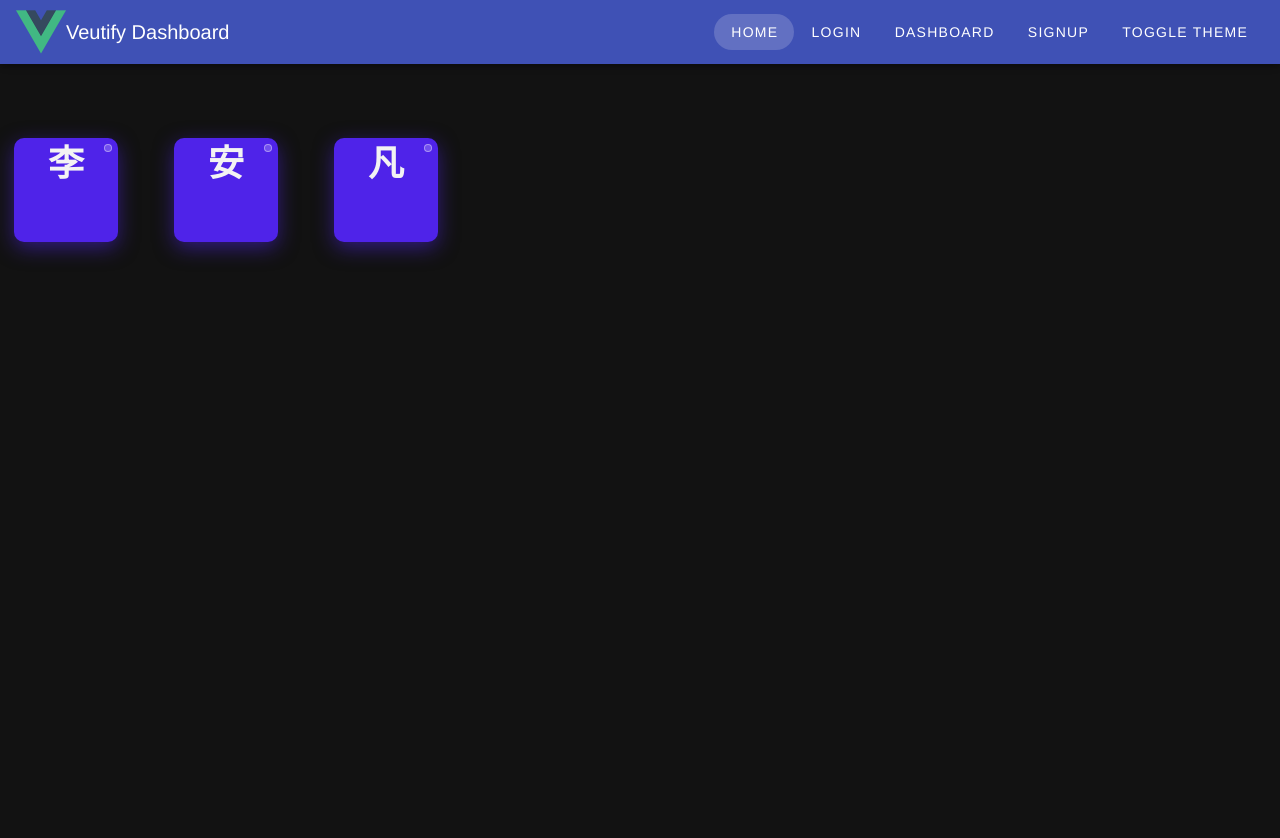
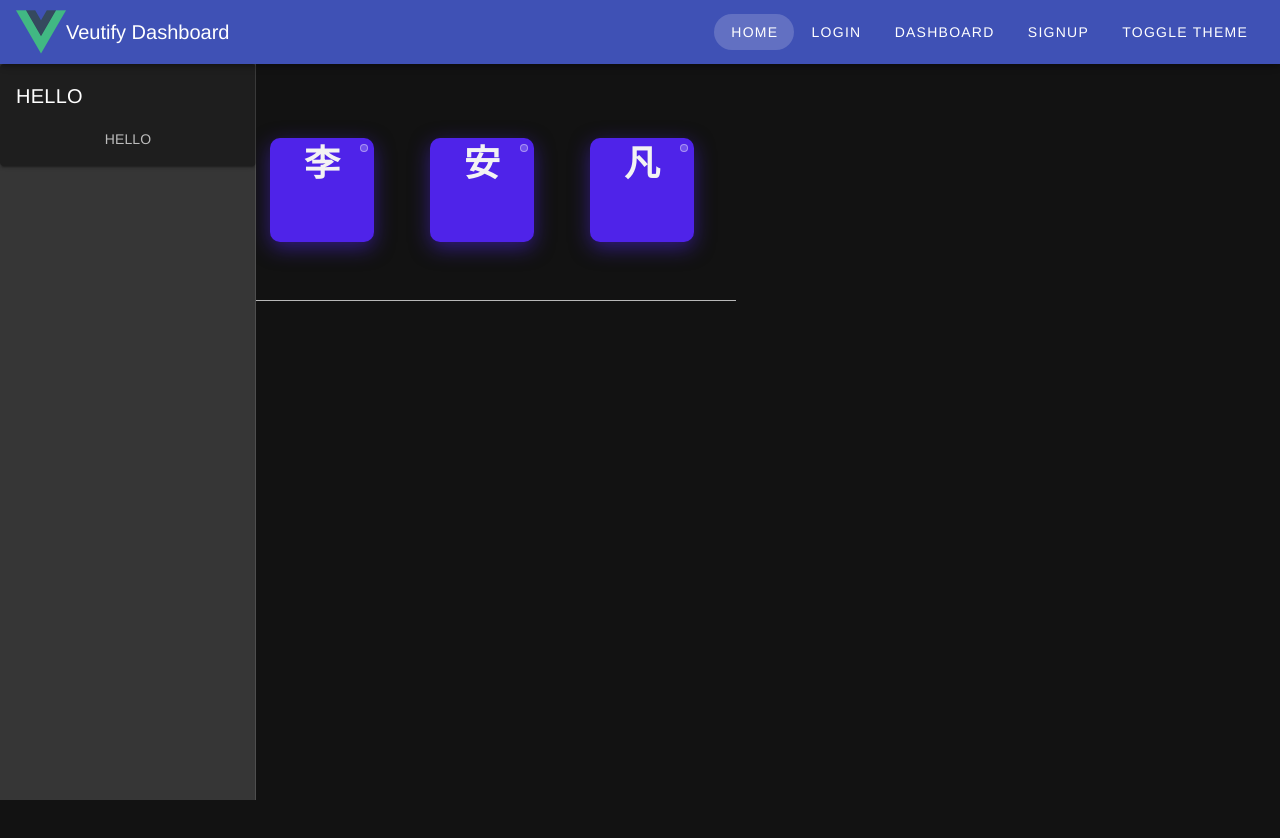
Before and after one commit to Li147/vue-tiles, a Vue app: page / in a window 1280 px wide. Shown: the top 838 px of the page. Built offline with nearby package versions, Linux system fonts and the light colour scheme; data requests are answered from the project's data file.

Commit message:
added InfoCard

```diff
--- a/src/App.vue
+++ b/src/App.vue
@@ -1,6 +1,6 @@
 <template>
   <v-app>
-    <v-app-bar app color="indigo" dark>
+    <v-app-bar app clipped-left color="indigo" dark>
       <img alt="Vue logo"  width="50" height="50" src="./assets/logo.png">
       <v-toolbar-title>Veutify Dashboard</v-toolbar-title>
       <v-spacer></v-spacer>
@@ -63,4 +63,8 @@ export default {
   color: #2c3e50;
   margin-top: 60px;
 }
+
+.inline-block {
+  display: flex;
+}
 </style>
--- a/src/components/Grid.vue
+++ b/src/components/Grid.vue
@@ -16,12 +16,6 @@
               @drag="onDrag"
               @click="click"
     >
-      <!-- <slot name="cell"
-            :item="c.item"
-            :index="c.index"
-            :sort="c.sort"
-            :remove="() => { removeItem(v) }">
-      </slot> -->
       <Icon
         :text="c.item.symbol"
         :color="colors[0]"
@@ -37,7 +31,6 @@
 import windowSize from '../mixins/window_size.js'
 import GridItem from './GridItem.vue'
 import Icon from './Icon.vue'
-import EventService from '@/services/EventService.js'
 import { generateRGBColors } from '../mixins/util.js'
 
 export default {
@@ -102,16 +95,6 @@ export default {
       },
       immediate: true
     }
-  },
-
-  created() {
-    EventService.getCharacters()
-      .then(response => {
-        this.items = response.data
-      })
-      .catch(error => {
-        console.log('There was an error with fetching the data:', error.response)
-      })
   },
   computed: {
     gridResponsiveWidth () {
--- a/src/components/GridItem.vue
+++ b/src/components/GridItem.vue
@@ -7,6 +7,7 @@
     @touchstart.stop="mousedown"
   >
     <slot />
+    <v-text-field></v-text-field>
   </div>
 </template>
 
--- /dev/null
+++ b/src/components/InfoCard.vue
@@ -0,0 +1,21 @@
+<template>
+  <v-card>
+    <v-card-title> {{ title }} </v-card-title>
+    <v-card-text> {{ title }} </v-card-text>
+  </v-card>
+</template>
+
+<script>
+  export default {
+    props:{
+      title: {
+        type: String,
+        default: 'n/a'
+      }
+    }
+  }
+</script>
+
+<style lang="scss" scoped>
+
+</style>
--- a/src/main.js
+++ b/src/main.js
@@ -8,6 +8,7 @@ import 'material-design-icons-iconfont/dist/material-design-icons.css'
 Vue.config.productionTip = false
 
 new Vue({
+  //this injects store into all components so they have direct access to it
   store,
   router,
   vuetify,
--- a/src/views/Home.vue
+++ b/src/views/Home.vue
@@ -1,49 +1,55 @@
 <template>
+  <div>
+    <v-navigation-drawer permanent clipped app>
+      <info-card
+        :title="infoText"
+      />
+    </v-navigation-drawer>
     <grid
       :center="false"
       :draggable="true"
       :sortable="true"
+      :items="rawData"
       :height="160"
       :width="160"
       @change="change"
       @remove="remove"
       @click="click"
       @sort="sort"
-  >
-    <!-- <template slot="cell" scope="props">
-      <Icon
-        :color="props.item"
-        :index="props.index"
-        :with-button="true"
-        @remove="props.remove()"
     />
-    </template> -->
-  </grid>
+  </div>
 </template>
 
 <script>
 import Grid from '../components/Grid.vue'
-// import Icon from '../components/Icon.vue'
-// import { generateRGBColors } from '../mixins/util.js'
+import EventService from '@/services/EventService.js'
+import InfoCard from '../components/InfoCard.vue'
 
 export default {
   name: 'Home',
   components: {
-    Grid,
-    //Icon
+    Grid, InfoCard
   },
   props: {
     msg: String
   },
 
-  // data () {
-  //   let colors = generateRGBColors(10)
+  data () {
+    return {
+      rawData: [],
+      infoText: 'HELLO'
+    }
+  },
 
-  //   return {
-  //     colors,
-  //     selected: null
-  //   }
-  // },
+  created() {
+    EventService.getCharacters()
+      .then(response => {
+        this.rawData = response.data
+      })
+      .catch(error => {
+        console.log('There was an error with fetching the data:', error.response)
+      })
+  },
 
   methods: {
     click ({ items, index }) {
```
Lines whose indentation alone changed are shown as unchanged.
